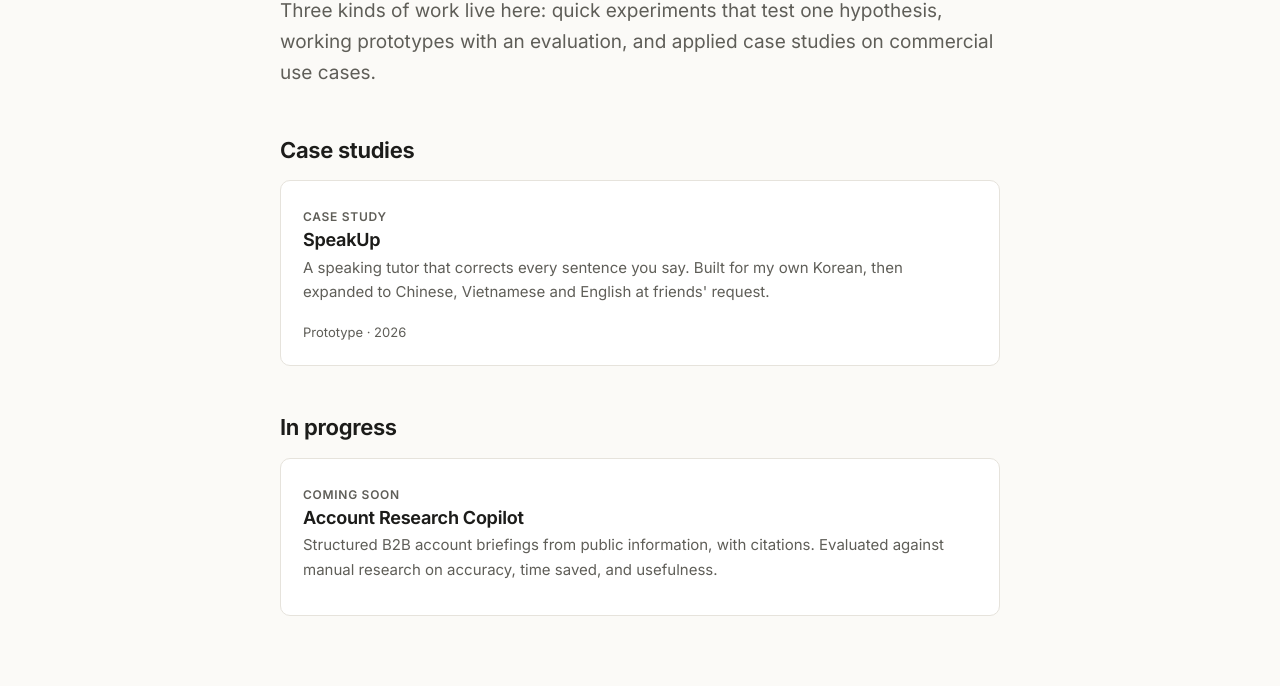
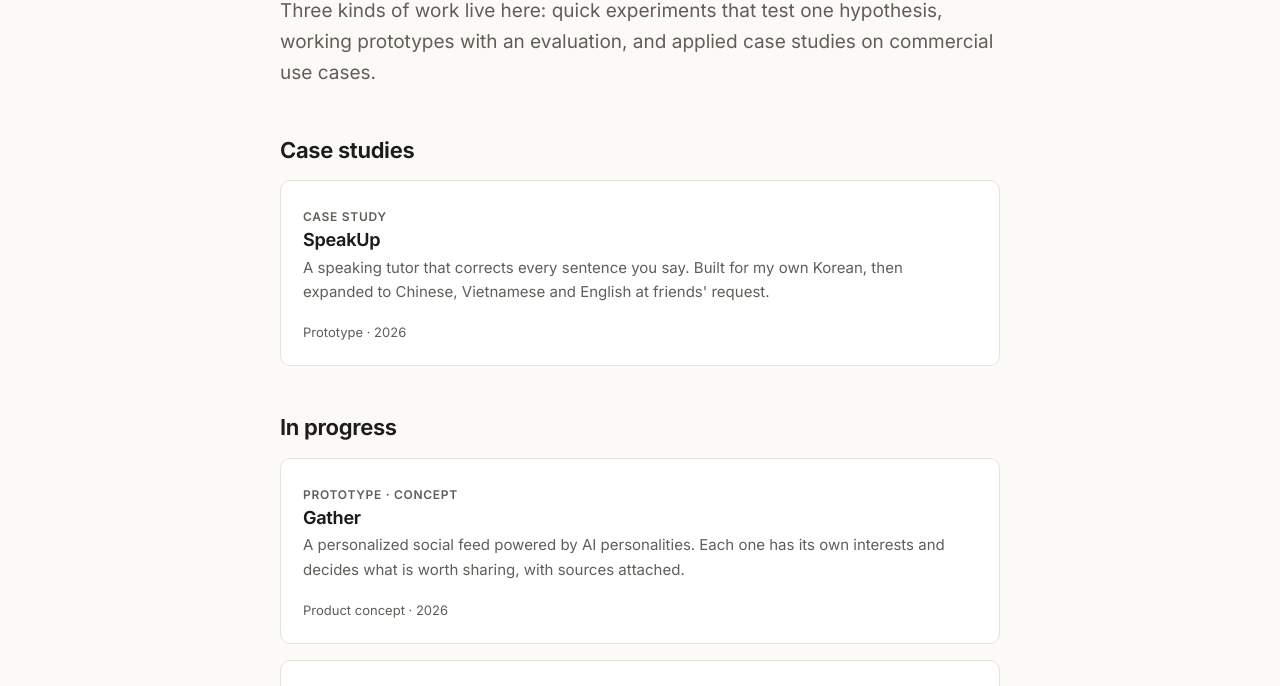
Before and after one commit to helenchang68/helenchang68.github.io, a plain HTML site: page projects/index.html in a window 1280 px wide. Shown: the part 191-877 px from the top of the page. Drawn offline with Linux system fonts and the light colour scheme.

Commit message:
Add Gather card to Projects page

```diff
--- a/projects/index.html
+++ b/projects/index.html
@@ -37,6 +37,12 @@
 
     <h2>In progress</h2>
     <div class="cards">
+      <a class="card" href="gather.html">
+        <span class="status">Prototype · Concept</span>
+        <h3>Gather</h3>
+        <p>A personalized social feed powered by AI personalities. Each one has its own interests and decides what is worth sharing, with sources attached.</p>
+        <span class="meta">Product concept · 2026</span>
+      </a>
       <div class="card">
         <span class="status">Coming soon</span>
         <h3>Account Research Copilot</h3>
```
